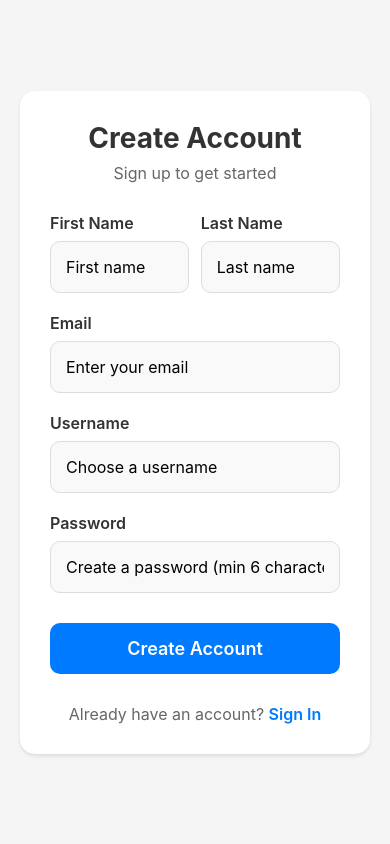
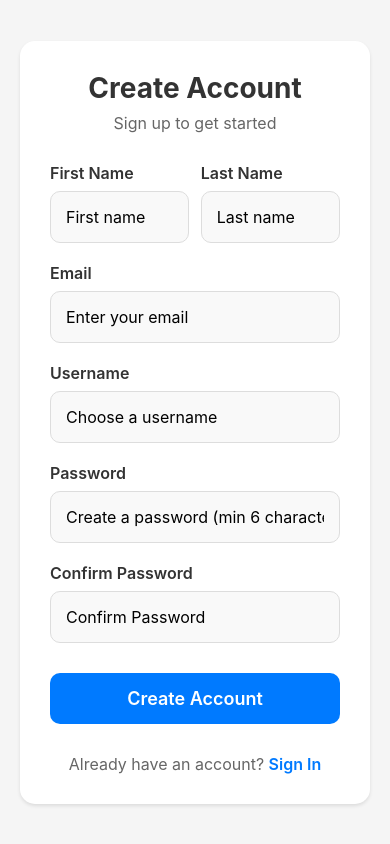
Before and after one commit to varuns3546/Asset-Management-App, a React Native app in the folder frontend/: screen /Register in a window 390 px wide. Built offline with nearby package versions, Linux system fonts and the light colour scheme.

Commit message:
7_21_25_10055AM

```diff
--- a/frontend/src/screens/LoginScreen.js
+++ b/frontend/src/screens/LoginScreen.js
@@ -19,6 +19,7 @@ const LoginScreen = ({ navigation }) => {
   const [loading, setLoading] = useState(false);
 
   const handleLogin = async () => {
+
     if (!username || !password) {
       Alert.alert('Error', 'Please fill in all fields');
       return;
@@ -26,19 +27,28 @@ const LoginScreen = ({ navigation }) => {
 
     setLoading(true);
     try {
-      const response = await api.post('/auth/login', { username, password });
+
+      const response = await authAPI.login({
+
+        username: username,
+        password: password,
+      });
+      console.log(response.data);
+
 
       if (response.success) {
         // Store token and user data
         await AsyncStorage.setItem('token', response.token);
         await AsyncStorage.setItem('user', JSON.stringify(response.user));
-
+        console.log('success')
         Alert.alert('Success', 'Login successful!');
         // Navigate to main app or dashboard
         // navigation.navigate('Dashboard');
       }
     } catch (error) {
       Alert.alert('Login Failed', error.message || 'An error occurred');
+      console.log('success')
+
     } finally {
       setLoading(false);
     }
--- a/frontend/src/screens/RegisterScreen.js
+++ b/frontend/src/screens/RegisterScreen.js
@@ -20,6 +20,7 @@ const RegisterScreen = ({ navigation }) => {
     email: '',
     username: '',
     password: '',
+    confirmPassword: ''
   });
   const [loading, setLoading] = useState(false);
 
@@ -31,9 +32,9 @@ const RegisterScreen = ({ navigation }) => {
   };
 
   const validateForm = () => {
-    const { firstName, lastName, email, username, password} = formData;
+    const { firstName, lastName, email, username, password, confirmPassword} = formData;
 
-    if (!email.trim() || !username.trim() || !password.trim() || !firstName.trim() || !lastName.trim()) {
+    if (!email || !username || !password || !firstName || !lastName || !confirmPassword) {
       Alert.alert('Error', 'Please fill in all fields');
       return false;
     }
@@ -51,6 +52,12 @@ const RegisterScreen = ({ navigation }) => {
     if (username.length < 3) {
       Alert.alert('Error', 'Username must be at least 3 characters long');
       return false;
+    }
+
+    if(password!==confirmPassword)
+    {
+      Alert.alert('Error', 'Password mismatch')
+      return false
     }
 
     return true;
@@ -154,6 +161,17 @@ const RegisterScreen = ({ navigation }) => {
               value={formData.password}
               onChangeText={(value) => updateField('password', value)}
               placeholder="Create a password (min 6 characters)"
+              secureTextEntry
+            />
+          </View>
+
+          <View style={styles.inputContainer}>
+            <Text style={styles.label}>Confirm Password</Text>
+            <TextInput
+              style={styles.input}
+              value={formData.confirmPassword}
+              onChangeText={(value) => updateField('confirmPassword', value)}
+              placeholder="Confirm Password"
               secureTextEntry
             />
           </View>
--- a/frontend/src/services/api.js
+++ b/frontend/src/services/api.js
@@ -31,6 +31,7 @@ api.interceptors.request.use(
 export const authAPI = {
   login: async (username, password) => {
     try {
+      console.log('attempting login')
       const response = await api.post('/auth/login', {
         username: username, password: password,
       });
```
Also changed, not shown: 2 other files (tests, documents, lock files or other folders).
